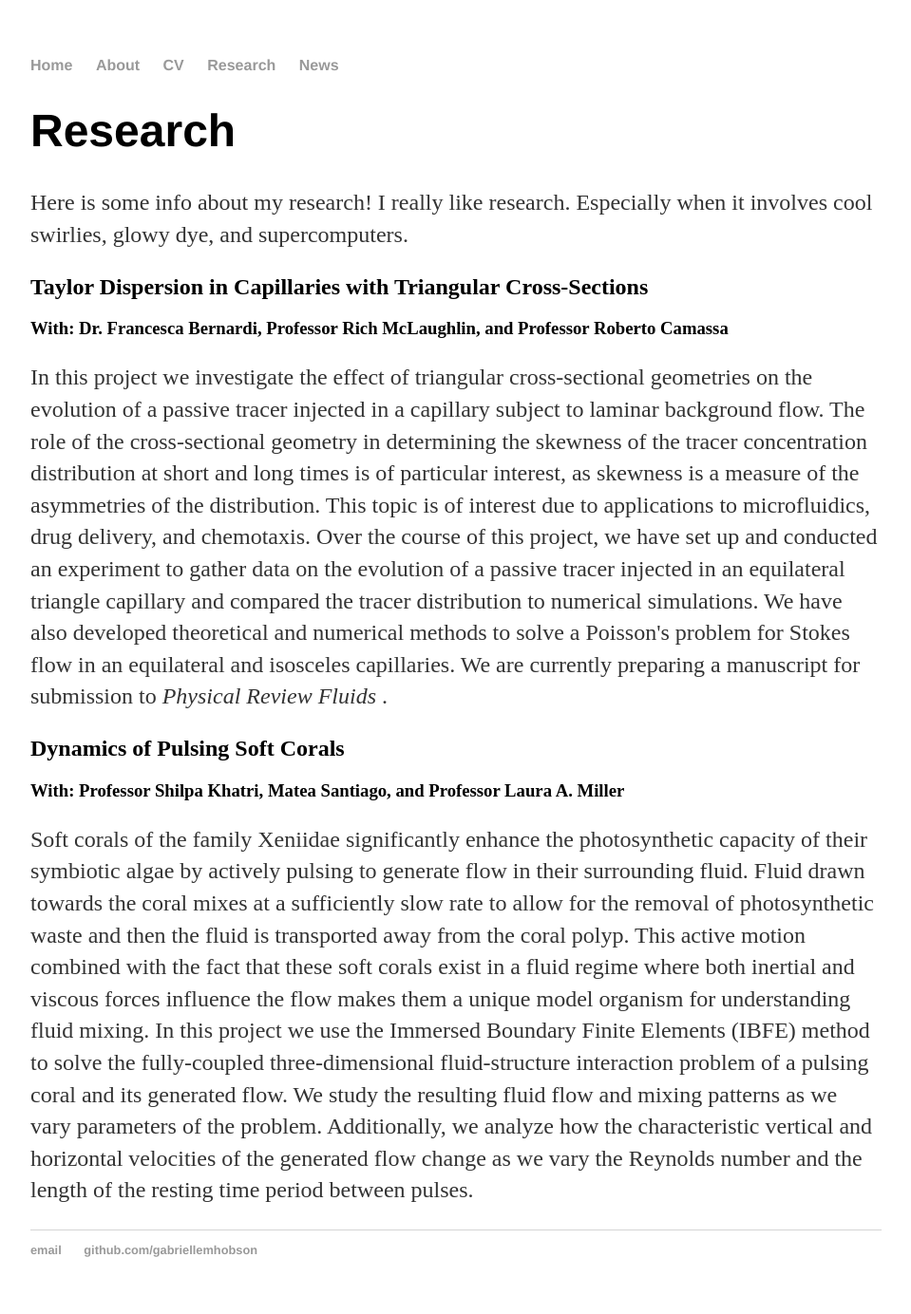
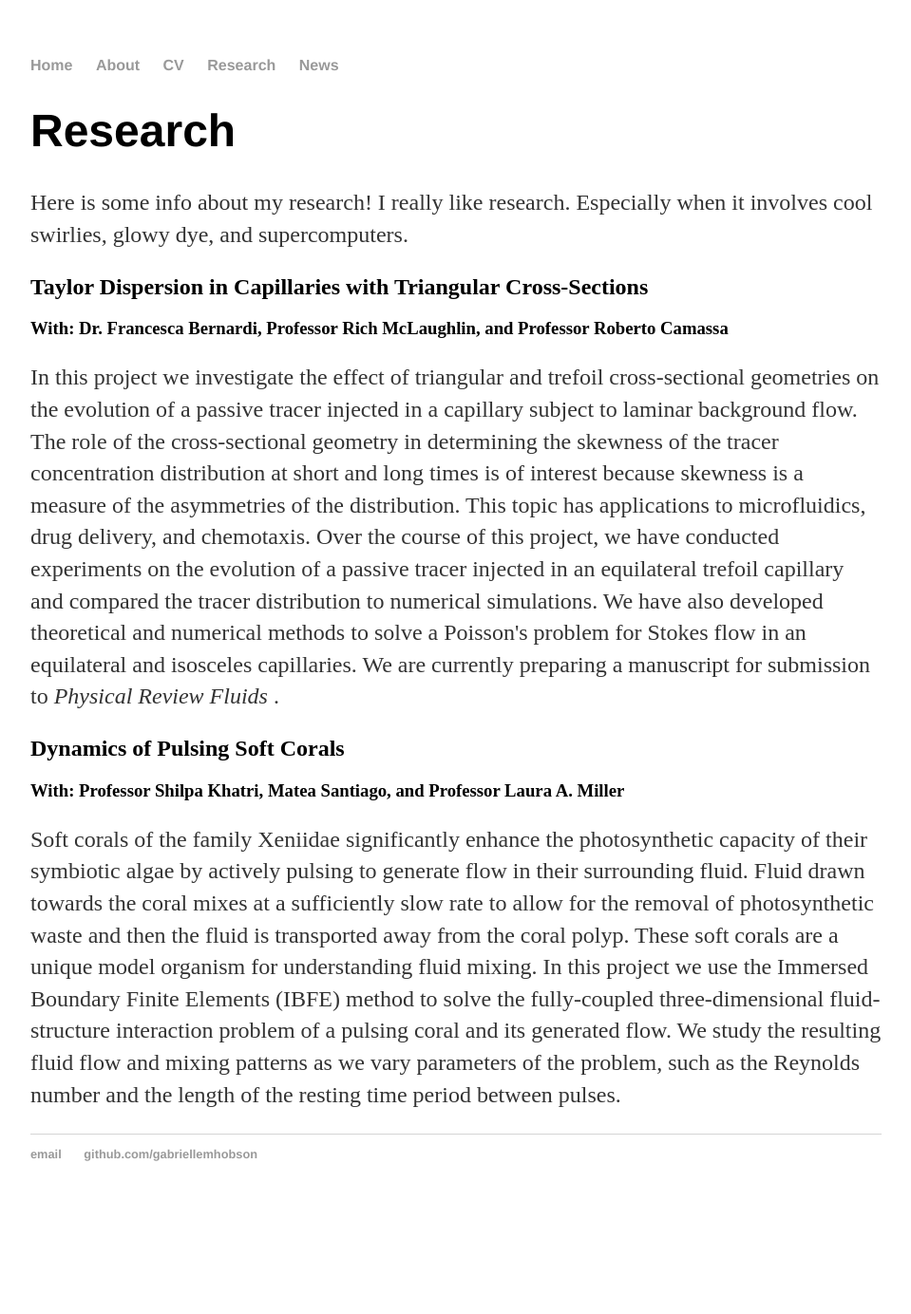
Before and after one commit to gabriellemhobson/gabriellemhobson.github.io, a Jekyll site: the page built from research/index.html, in a window 1280 px wide. Shown: the whole page at 95% size, without its empty margins (160-1119 px from the left). Built offline with Jekyll 4.4.1, drawn with Linux system fonts in a browser that asks for light colours; after the commit the page ends 1283 px from its top, so only the background shows below that.

Commit message:
simplified for readability
simplified for readability

```diff
--- a/research/index.html
+++ b/research/index.html
@@ -7,22 +7,20 @@ title: Research
 	<p> Here is some info about my research! I really like research. Especially when it involves cool swirlies, glowy dye, and supercomputers. </p>
 	<h2> Taylor Dispersion in Capillaries with Triangular Cross-Sections </h2>
 	<h3> With: Dr. Francesca Bernardi, Professor Rich McLaughlin, and Professor Roberto Camassa </h3>
-      	<p> In this project we investigate the effect of triangular cross-sectional geometries on the evolution
+      	<p> In this project we investigate the effect of triangular and trefoil cross-sectional geometries on the evolution
 		of a passive tracer injected in a capillary subject to laminar background flow.
 		The role of the cross-sectional geometry in determining the skewness of the tracer concentration distribution
-		at short and long times is of particular interest, as skewness is a measure of the asymmetries of the distribution. This topic is of interest due to applications
+		at short and long times is of interest because skewness is a measure of the asymmetries of the distribution. This topic has applications
 		to microfluidics, drug delivery, and chemotaxis.
-		Over the course of this project, we have set up and conducted an experiment to gather data on the evolution of a passive tracer injected in an equilateral
-		triangle capillary and compared the tracer distribution to numerical simulations. We have also developed theoretical and numerical methods to solve a Poisson's problem for Stokes flow in
-		an equilateral and isosceles capillaries.  We are currently preparing a manuscript for submission to <i> Physical Review Fluids </i>. </p>
+		Over the course of this project, we have conducted experiments on the evolution of a passive tracer injected in an equilateral
+		trefoil capillary and compared the tracer distribution to numerical simulations. We have also developed theoretical and numerical methods to solve
+		a Poisson's problem for Stokes flow in an equilateral and isosceles capillaries.  We are currently preparing a manuscript for submission to <i> Physical Review Fluids </i>. </p>
 	<h2> Dynamics of Pulsing Soft Corals </h2>
 	<h3> With: Professor Shilpa Khatri, Matea Santiago, and Professor Laura A. Miller </h3>
      	<p> Soft corals of the family Xeniidae significantly enhance the photosynthetic capacity of their symbiotic algae by actively pulsing to generate
 		flow in their surrounding fluid. Fluid drawn towards the coral mixes at a sufficiently slow rate to allow for the removal of photosynthetic
-		waste and then the fluid is transported away from the coral polyp. This active motion combined with the fact that these soft corals exist in
-		a fluid regime where both inertial and viscous forces influence the flow makes them a unique model organism for understanding fluid mixing.
+		waste and then the fluid is transported away from the coral polyp. These soft corals are a unique model organism for understanding fluid mixing.
 		In this project we use the Immersed Boundary Finite Elements (IBFE) method to solve the fully-coupled three-dimensional fluid-structure
 		interaction problem of a pulsing coral and its generated flow. We study the resulting
-		fluid flow and mixing patterns as we vary parameters of the problem. Additionally, we analyze how the characteristic vertical and horizontal
-		velocities of the generated flow change as we vary the Reynolds number and the length of the resting time period between pulses.</p>
+		fluid flow and mixing patterns as we vary parameters of the problem, such as the Reynolds number and the length of the resting time period between pulses.</p>
 </div><!-- /.blurb -->
```
